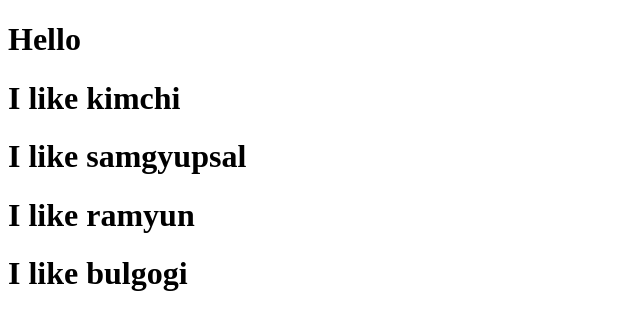
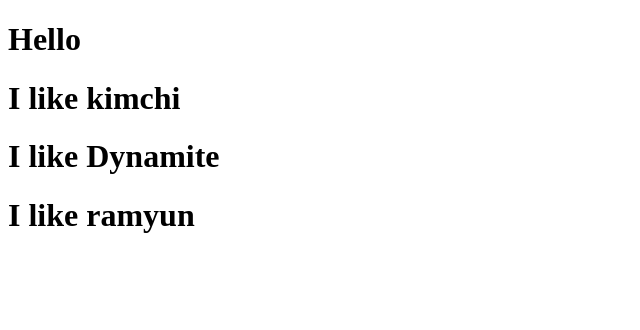
Before and after one commit to netsus/movie_app_2021, a React (Create React App) app: page / in a window 1280 px wide. Shown: the top 330 px of the page, without its empty margins (0-640 px from the left). Built offline with nearby package versions, Linux system fonts and the light colour scheme.

Commit message:
#2.2 Dynamic Component Generation
1. use map function (with =>)
ex)<div>
    <h1>Hello</h1>
  {foodlist.map(food=>
    <Food fav={food}/>
  )}
  </div>

food is object

```diff
--- a/src/App.js
+++ b/src/App.js
@@ -5,14 +5,15 @@ function Food({fav}){
   return <h1>I like {fav}</h1>
 }
 
+const foodlist = ["kimchi","Dynamite","ramyun"]
+
 function App() {
   return (
   <div>
     <h1>Hello</h1>
-    <Food fav="kimchi" />
-    <Food fav="samgyupsal" />
-    <Food fav="ramyun" />
-    <Food fav="bulgogi" />
+  {foodlist.map(food=>
+    <Food fav={food}/>
+  )}
   </div>
   );
 }
```
Also changed, not shown: 1 other file (tests, documents, lock files or other folders).
